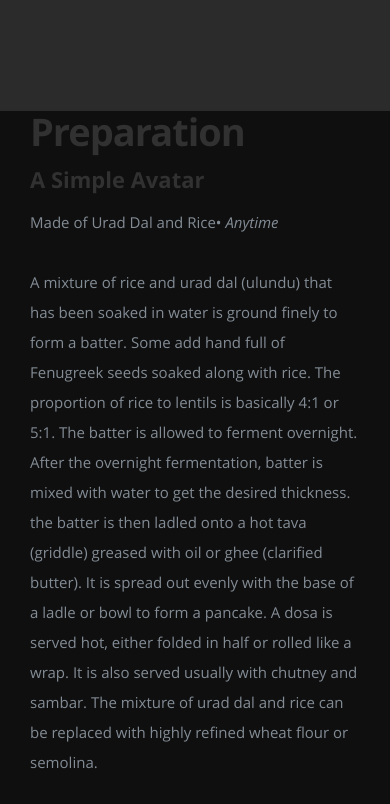
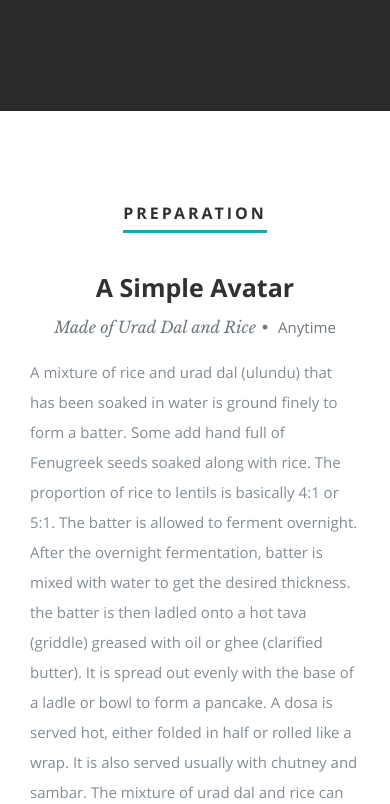
Before and after one commit to jojurajan/a-piece-of-internet, a plain HTML site: page index.html in a window 390 px wide. Shown: the part 1850-2654 px from the top of the page. Drawn offline with nearby package versions, Linux system fonts and the light colour scheme.

Commit message:
Fixed a minor CSS issue

```diff
--- a/css/layout.css
+++ b/css/layout.css
@@ -235,54 +235,54 @@ ul#nav li.current a { color: #F06000; }
 /* d. Resume Section
 /* ------------------------------------------------------------------ */
 
-#resume {
+#preparation {
    background: #fff;
    padding-top: 90px;
    padding-bottom: 72px;
    overflow: hidden;
 }
 
-#resume a, #resume a:visited  { color: #11ABB0; }
-#resume a:hover, #resume a:focus { color: #313131; }
+#preparation a, #preparation a:visited  { color: #11ABB0; }
+#preparation a:hover, #preparation a:focus { color: #313131; }
 
-#resume h1 {
+#preparation h1 {
    font: 18px/24px 'opensans-bold', sans-serif;
    text-transform: uppercase;
    letter-spacing: 1px;
 }
-#resume h1 span {
+#preparation h1 span {
    border-bottom: 3px solid #11ABB0;
    padding-bottom: 6px;
 }
-#resume h3 {
+#preparation h3 {
    font: 25px/30px 'opensans-bold', sans-serif;
 }
 
-#resume .header-col { padding-top: 9px; }
-#resume .main-col { padding-right: 10%; }
+#preparation .header-col { padding-top: 9px; }
+#preparation .main-col { padding-right: 10%; }
 
 .education, .work {
    margin-bottom: 48px;
    padding-bottom: 24px;
    border-bottom: 1px solid #E8E8E8;
 }
-#resume .info {
+#preparation .info {
    font: 16px/24px 'librebaskerville-italic', serif;
    color: #6E7881;
    margin-bottom: 18px;
    margin-top: 9px;
 }
-#resume .info span {
+#preparation .info span {
    margin-right: 5px;
    margin-left: 5px;
 }
-#resume .date {
+#preparation .date {
    font: 15px/24px 'opensans-regular', sans-serif;
    margin-top: 6px;
 }
 
 /*----------------------------------------------*/
-/*	Skill Bars
+/*  Skill Bars
 /*----------------------------------------------*/
 
 .bars {
@@ -552,7 +552,7 @@ ul#nav li.current a { color: #F06000; }
    letter-spacing: 3px;
    cursor: pointer;
 }
-.popup-modal a:hover {	color: #00CCCC; }
+.popup-modal a:hover {  color: #00CCCC; }
 .popup-modal a.popup-modal-dismiss { margin-left: 24px; }
 
 
@@ -672,7 +672,7 @@ call-to-action .button {
    color: #fff;
 }
 
-/*	Blockquotes */
+/*  Blockquotes */
 #testimonials blockquote {
    margin: 0 0px 30px 0px;
    padding-left: 0;
--- a/css/media-queries.css
+++ b/css/media-queries.css
@@ -59,8 +59,8 @@
 
    /* Resume Section
    ------------------------------------------------------------------- */
-   #resume h1 { font: 16px/24px 'opensans-bold', sans-serif; }
-   #resume .main-col { padding-right: 5%; }
+   #preparation h1 { font: 16px/24px 'opensans-bold', sans-serif; }
+   #preparation .main-col { padding-right: 5%; }
 
    /* Testimonials Section
    ------------------------------------------------------------------- */
@@ -157,7 +157,7 @@
    }
 
    /* display menu panels */
-	#nav-wrap:target > ul#nav	{
+   #nav-wrap:target > ul#nav  {
       display: block;
       padding: 30px 20px 48px 20px;
       background: #1f2024;
@@ -226,14 +226,14 @@
 
    /* Resume Section
    --------------------------------------------------------------------- */
-   #resume .header-col {
+   #preparation .header-col {
       padding-top: 0;
       margin-bottom: 48px;
       text-align: center;
    }
-   #resume h1 { letter-spacing: 3px; }
-   #resume .main-col { padding-right: 30px; }
-   #resume h3, #resume .info { text-align: center; }
+   #preparation h1 { letter-spacing: 3px; }
+   #preparation .main-col { padding-right: 30px; }
+   #preparation h3, #preparation .info { text-align: center; }
 
    .bars { width: 100%; }
 
@@ -255,7 +255,7 @@
    /* Portfolio Section
    /* ----------------------------------------------------------------- */
    #portfolio-wrapper .columns { margin-bottom: 40px; }
-   .popup-modal {	max-width: 85%; }
+   .popup-modal { max-width: 85%; }
 
 
    /* Testimonials Section
@@ -294,7 +294,7 @@
    }
    #contact h1 span { display: block; }
    #contact .header-col { padding-top: 0; }
-   #contact .header-col h1:before { content: none;	}
+   #contact .header-col h1:before { content: none; }
    #contact .section-head p.lead { text-align: center;}
 
    /* form */
```
Also changed, not shown: index.html (+0 -1 lines). Lines whose indentation alone changed are shown as unchanged.
